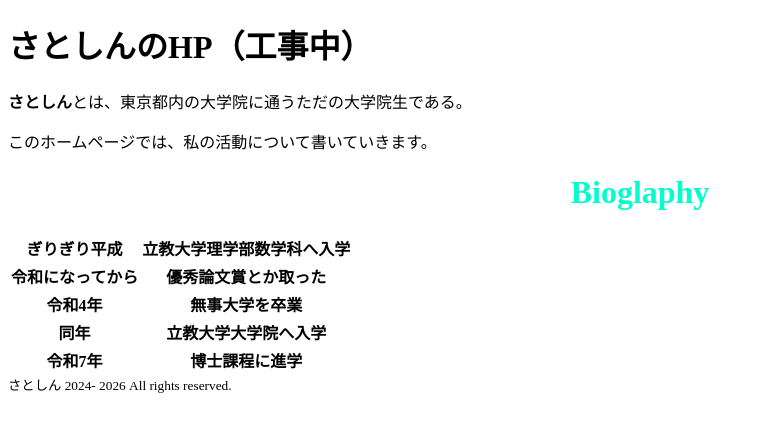
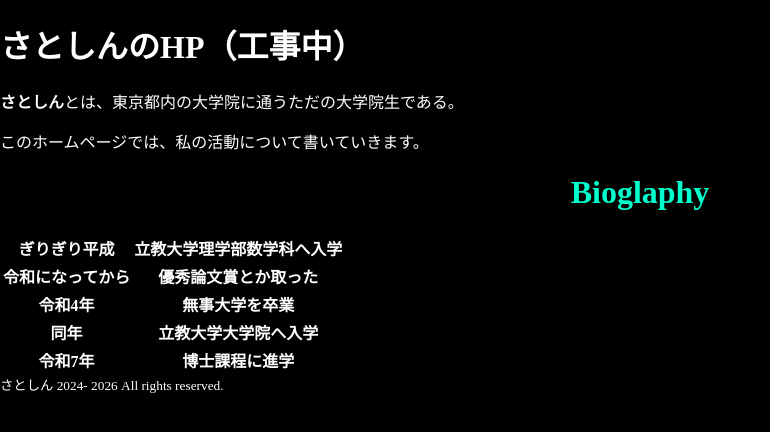
Before and after one commit to satoshin-des/satoshin-des.github.io, a Nuxt app in the folder satoshin-des.github.io/: page / in a window 1280 px wide. Shown: the top 432 px of the page, without its empty margins (0-770 px from the left). Built offline with nearby package versions, Linux system fonts and the light colour scheme.

Commit message:
Changed background color white to black

```diff
--- a/satoshin-des.github.io/app/app.vue
+++ b/satoshin-des.github.io/app/app.vue
@@ -3,3 +3,12 @@
     <NuxtPage />
   </div>
 </template>
+
+<style>
+body {
+  background-color: #000;
+  color: white;
+  margin: 0;
+  height: 100vh;
+}
+</style>
```
